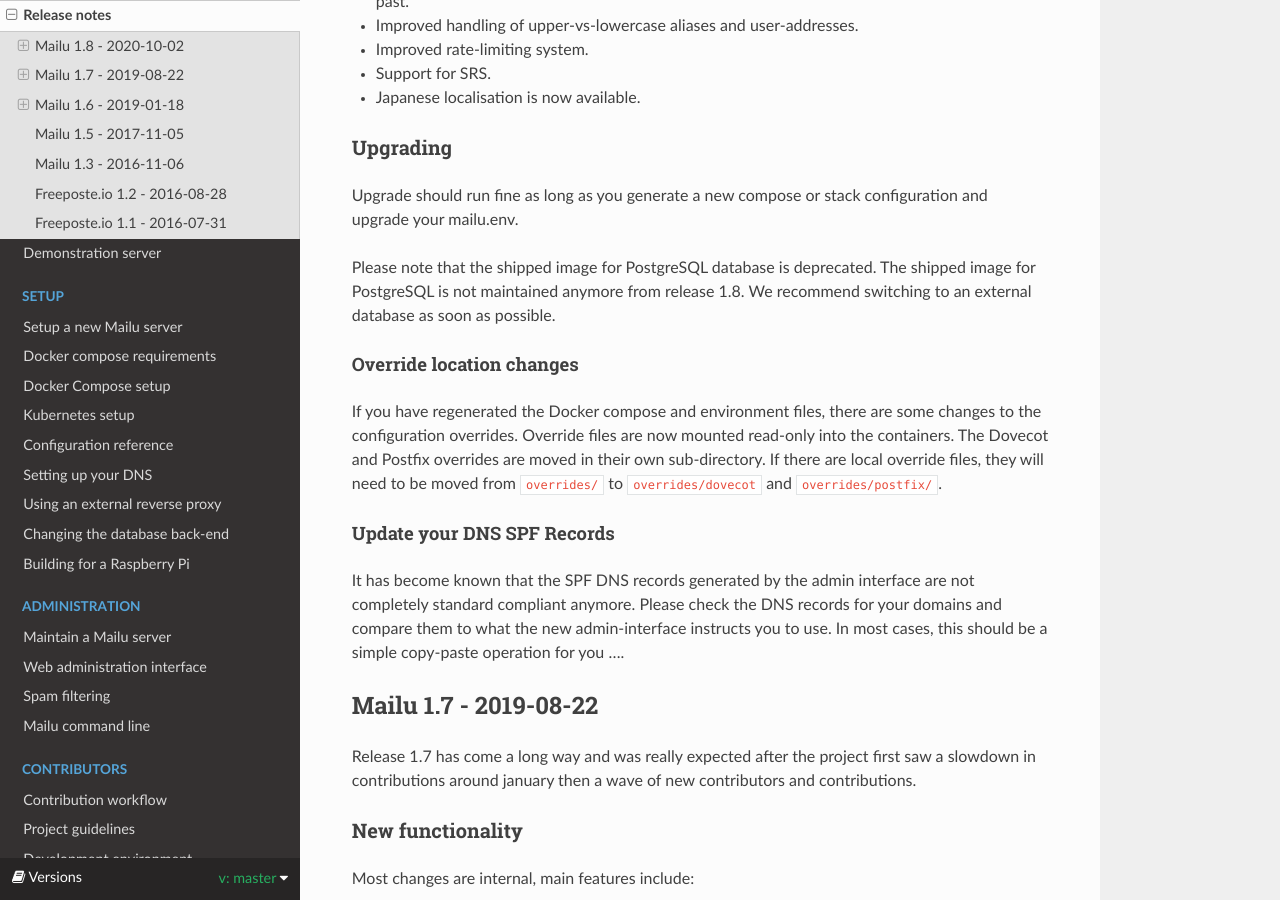
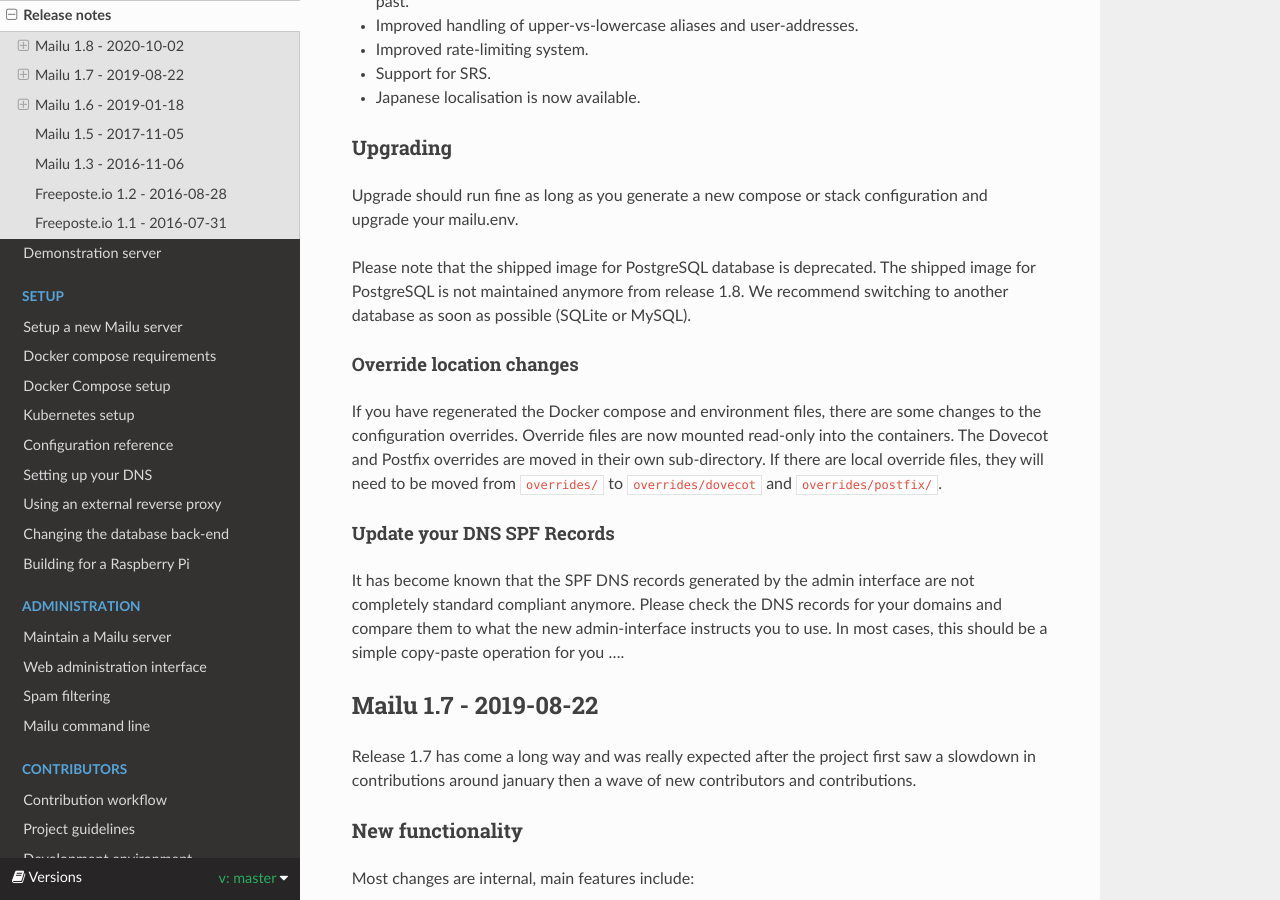
Before and after one commit to WillingDev0812/Mail-Management-Tool, a Sphinx documentation site: the page built from docs/releases.rst, in a window 1280 px wide and 900 px high, scrolled down 948 px. Built offline with Sphinx 7.4.7 and the Read the Docs theme 2.0.0, drawn with Linux system fonts in a browser that asks for light colours; formulas are drawn with MathJax 3.

Commit message:
rewording in doc

```diff
--- a/docs/releases.rst
+++ b/docs/releases.rst
@@ -35,7 +35,7 @@ configuration and upgrade your mailu.env.
 
 Please note that the shipped image for PostgreSQL database is deprecated.
 The shipped image for PostgreSQL is not maintained anymore from release 1.8.
-We recommend switching to an external database as soon as possible.
+We recommend switching to another database as soon as possible (SQLite or MySQL).
 
 Override location changes
 ^^^^^^^^^^^^^^^^^^^^^^^^^
```
